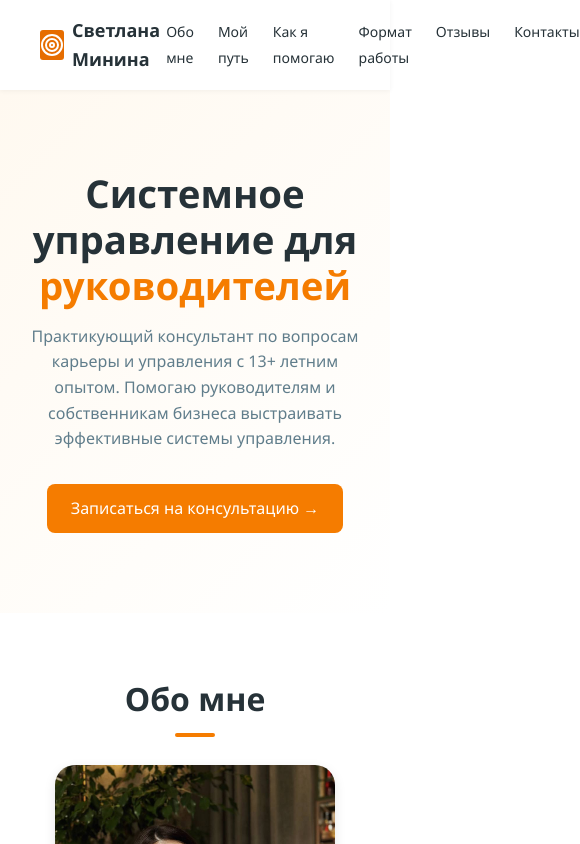
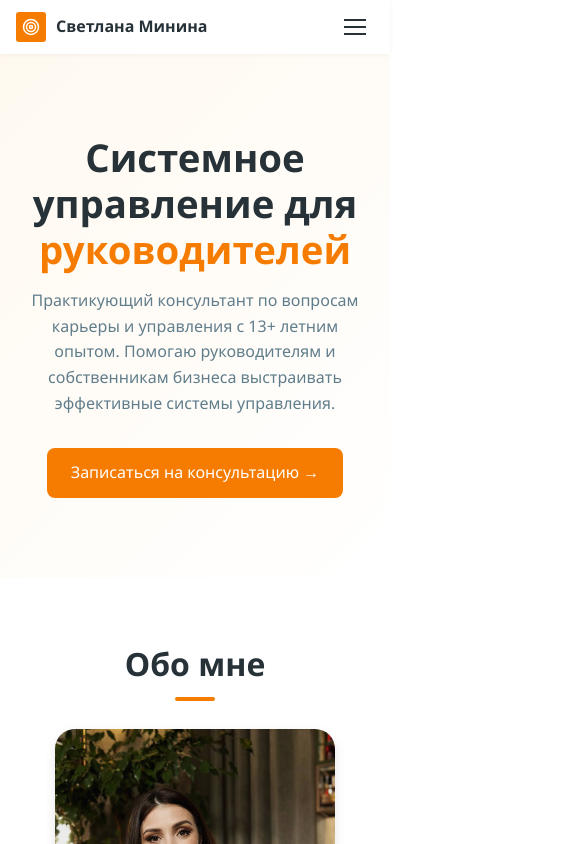
Before and after one commit to ECS1PLE/SvetlanaMinina, a React (Vite) app: page / in a window 390 px wide. Shown: the top 844 px of the page, 580 px wide, since content can reach past the window. Built offline with nearby package versions, Linux system fonts and the light colour scheme.

Commit message:
Add Burger Menu to Mobile

```diff
--- a/src/App.css
+++ b/src/App.css
@@ -451,3 +451,147 @@ footer {
 .margin-left-auto {
   margin-left: auto;
 }
+
+.burger-btn {
+  display: none;
+  background: transparent;
+  border: 0;
+  padding: 8px;
+  cursor: pointer;
+  align-items: center;
+  justify-content: center;
+}
+
+.burger {
+  display: inline-block;
+  width: 22px;
+  height: 2px;
+  background: var(--secondary);
+  position: relative;
+  transition: all 180ms ease;
+}
+.burger::before,
+.burger::after {
+  content: "";
+  position: absolute;
+  left: 0;
+  right: 0;
+  height: 2px;
+  background: var(--secondary);
+  transition: all 180ms ease;
+}
+.burger::before {
+  top: -7px;
+}
+.burger::after {
+  bottom: -7px;
+}
+
+.burger.open {
+  background: transparent;
+}
+.burger.open::before {
+  transform: rotate(45deg);
+  top: 0;
+}
+.burger.open::after {
+  transform: rotate(-45deg);
+  bottom: 0;
+}
+
+.mobile-menu {
+  display: none;
+  position: fixed;
+  inset: 0;
+  z-index: 1000;
+  pointer-events: none;
+}
+.mobile-menu--open {
+  display: block;
+  pointer-events: auto;
+}
+
+.mobile-backdrop {
+  position: absolute;
+  inset: 0;
+  background: rgba(0, 0, 0, 0.4);
+  backdrop-filter: blur(0.5px);
+}
+
+.mobile-panel {
+  position: absolute;
+  top: 0;
+  right: 0;
+  width: 100%;
+  max-width: 100%;
+  height: 100%;
+  background: white;
+  box-shadow: -8px 0 30px rgba(0, 0, 0, 0.12);
+  padding: 18px;
+  display: flex;
+  flex-direction: column;
+  transform: translateX(100%);
+  transition: transform 220ms cubic-bezier(0.2, 0.9, 0.3, 1);
+  will-change: transform;
+}
+.mobile-menu--open .mobile-panel {
+  transform: translateX(0%);
+}
+
+.mobile-panel__top {
+  display: flex;
+  align-items: center;
+  justify-content: space-between;
+  margin-bottom: 12px;
+}
+
+.burger-close {
+  background: transparent;
+  border: 0;
+  font-size: 20px;
+  line-height: 1;
+  padding: 6px;
+  cursor: pointer;
+}
+
+.mobile-nav ul {
+  list-style: none;
+  padding: 0;
+  margin: 8px 0 0 0;
+  display: flex;
+  flex-direction: column;
+  gap: 12px;
+}
+.mobile-nav a {
+  display: block;
+  padding: 10px 6px;
+  text-decoration: none;
+  color: var(--text-dark);
+  font-weight: 600;
+  border-radius: 8px;
+}
+.mobile-nav a:hover {
+  background: var(--soft-bg);
+  color: var(--primary);
+}
+
+@media (max-width: 768px) {
+  nav ul {
+    display: none;
+  }
+  .burger-btn {
+    display: inline-flex;
+  } /* show burger */
+  header.header {
+    padding: 12px 16px;
+  }
+
+  .logo {
+    gap: 10px;
+    font-size: 16px;
+  }
+}
+
+header.header {
+  z-index: 1100;
+}
--- a/src/components/Header.tsx
+++ b/src/components/Header.tsx
@@ -1,37 +1,62 @@
-import React from "react";
+// Header.tsx
+import React, { useEffect, useRef, useState } from "react";
 
 export const Header: React.FC = () => {
+  const [open, setOpen] = useState(false);
+  const firstLinkRef = useRef<HTMLAnchorElement | null>(null);
+
+  // lock body scroll when menu open
+  useEffect(() => {
+    document.body.style.overflow = open ? "hidden" : "";
+  }, [open]);
+
+  // close on ESC
+  useEffect(() => {
+    const onKey = (e: KeyboardEvent) => {
+      if (e.key === "Escape") setOpen(false);
+      // optional: trap focus (simple)
+      if (e.key === "Tab" && open) {
+        // keep focus inside menu: if shift+tab from first link, move to close button etc.
+        // For complex focus-trap use a small library; here is a minimal attempt omitted for brevity.
+      }
+    };
+    document.addEventListener("keydown", onKey);
+    return () => document.removeEventListener("keydown", onKey);
+  }, [open]);
+
+  // when opening, focus first nav link for keyboard users
+  useEffect(() => {
+    if (open && firstLinkRef.current) {
+      firstLinkRef.current.focus();
+    }
+  }, [open]);
+
   return (
     <header className="header">
       <div className="logo">
         <div
           style={{
-            backgroundColor: "#e66d00",
+            backgroundColor: "var(--primary)",
             width: "30px",
             height: "30px",
             borderRadius: "3px",
             display: "flex",
+            alignItems: "center",
+            justifyContent: "center",
           }}
         >
           <svg
             xmlns="http://www.w3.org/2000/svg"
-            width="24"
-            height="24"
+            width="18"
+            height="18"
             viewBox="0 0 24 24"
             fill="none"
             stroke="currentColor"
-            stroke-width="2"
-            stroke-linecap="round"
-            stroke-linejoin="round"
-            className="lucide lucide-target w-6 h-6 text-white"
+            strokeWidth="2"
+            strokeLinecap="round"
+            strokeLinejoin="round"
             aria-hidden="true"
-            style={{
-              marginTop: "auto",
-              marginBottom: "auto",
-              marginLeft: "auto",
-              marginRight: "auto",
-              color: "white",
-            }}
+            style={{ color: "#fff" }}
           >
             <circle cx="12" cy="12" r="10"></circle>
             <circle cx="12" cy="12" r="6"></circle>
@@ -40,10 +65,13 @@ export const Header: React.FC = () => {
         </div>
         <span>Светлана Минина</span>
       </div>
+
       <nav>
         <ul>
           <li>
-            <a href="#about">Обо мне</a>
+            <a href="#about" ref={firstLinkRef}>
+              Обо мне
+            </a>
           </li>
           <li>
             <a href="#path">Мой путь</a>
@@ -62,6 +90,106 @@ export const Header: React.FC = () => {
           </li>
         </ul>
       </nav>
+
+      {/* hamburger button */}
+      <button
+        className="burger-btn"
+        aria-expanded={open}
+        aria-controls="mobile-menu"
+        aria-label={open ? "Закрыть меню" : "Открыть меню"}
+        onClick={() => setOpen((s) => !s)}
+      >
+        <span className={`burger ${open ? "open" : ""}`} />
+      </button>
+
+      {/* mobile menu */}
+      <div
+        id="mobile-menu"
+        className={`mobile-menu ${open ? "mobile-menu--open" : ""}`}
+        role="dialog"
+        aria-modal="true"
+      >
+        <div className="mobile-backdrop" onClick={() => setOpen(false)} />
+        <div className="mobile-panel" aria-hidden={!open}>
+          <div className="mobile-panel__top">
+            <div className="logo" style={{ gap: 10 }}>
+              <div
+                style={{
+                  backgroundColor: "var(--primary)",
+                  width: "28px",
+                  height: "28px",
+                  borderRadius: "3px",
+                  display: "flex",
+                  alignItems: "center",
+                  justifyContent: "center",
+                }}
+              >
+                <svg
+                  xmlns="http://www.w3.org/2000/svg"
+                  width="16"
+                  height="16"
+                  viewBox="0 0 24 24"
+                  fill="none"
+                  stroke="currentColor"
+                  strokeWidth="2"
+                  strokeLinecap="round"
+                  strokeLinejoin="round"
+                  aria-hidden="true"
+                  style={{ color: "#fff" }}
+                >
+                  <circle cx="12" cy="12" r="10"></circle>
+                  <circle cx="12" cy="12" r="6"></circle>
+                  <circle cx="12" cy="12" r="2"></circle>
+                </svg>
+              </div>
+              <span>Светлана Минина</span>
+            </div>
+
+            <button
+              className="burger-close"
+              onClick={() => setOpen(false)}
+              aria-label="Закрыть меню"
+            >
+              ✕
+            </button>
+          </div>
+
+          <nav className="mobile-nav">
+            <ul>
+              <li>
+                <a href="#about" onClick={() => setOpen(false)}>
+                  Обо мне
+                </a>
+              </li>
+              <li>
+                <a href="#path" onClick={() => setOpen(false)}>
+                  Мой путь
+                </a>
+              </li>
+              <li>
+                <a href="#help" onClick={() => setOpen(false)}>
+                  Как я помогаю
+                </a>
+              </li>
+              <li>
+                <a href="#format" onClick={() => setOpen(false)}>
+                  Формат работы
+                </a>
+              </li>
+              <li>
+                <a href="#reviews" onClick={() => setOpen(false)}>
+                  Отзывы
+                </a>
+              </li>
+              <li>
+                <a href="#contacts" onClick={() => setOpen(false)}>
+                  Контакты
+                </a>
+              </li>
+            </ul>
+          </nav>
+        </div>
+      </div>
     </header>
   );
 };
```
